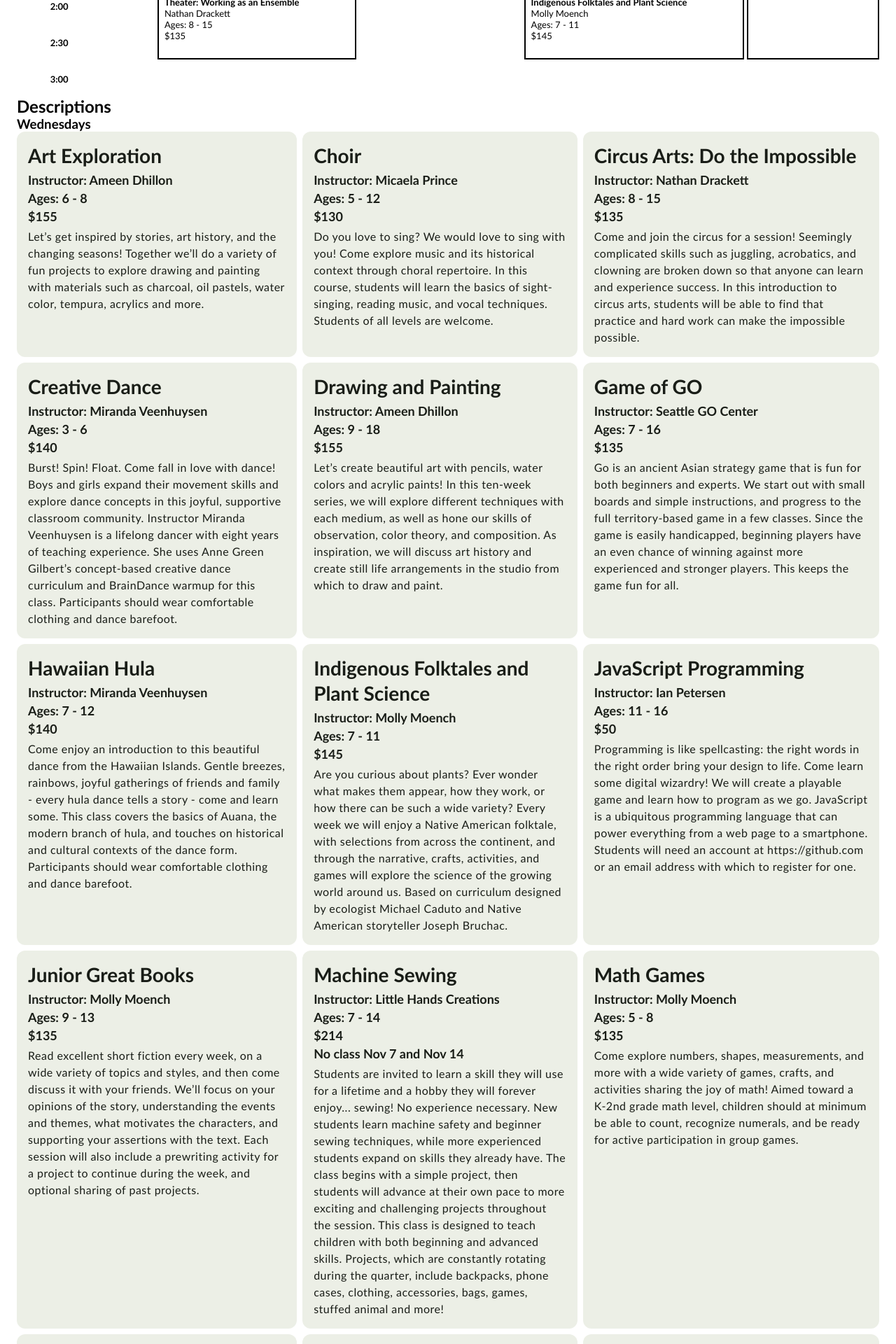
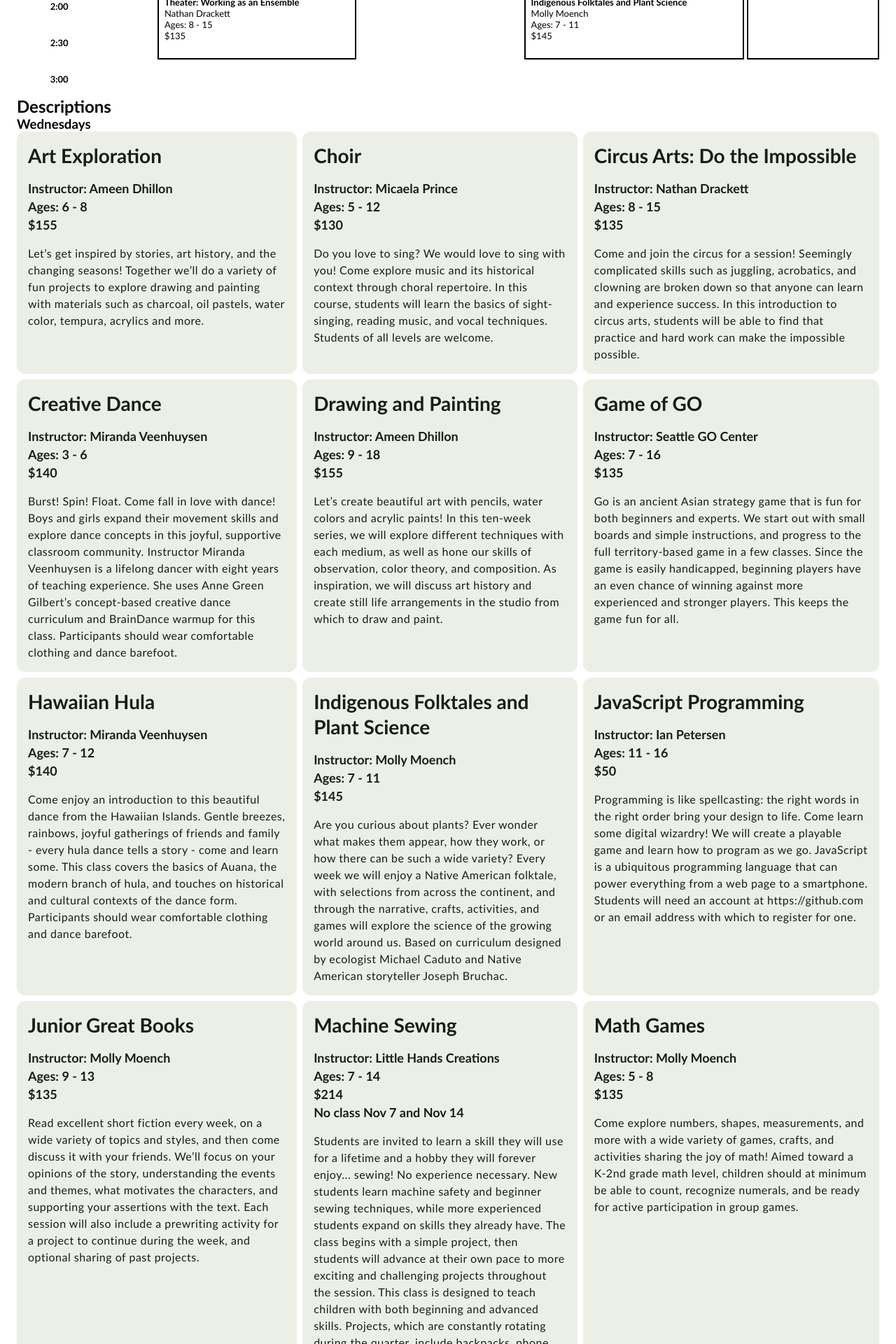
Before and after one commit to loyalheightshomeschool/loyalheightshomeschool.github.io, a Jekyll site: the page built from _quarters/2018-fall.html, in a window 1280 px wide. Shown: the part 705-2625 px from the top of the page at 70% size. Built offline with Jekyll 4.4.1, drawn with Linux system fonts in a browser that asks for light colours.

Commit message:
Update main.scss

```diff
--- a/_sass/main.scss
+++ b/_sass/main.scss
@@ -254,7 +254,7 @@ body {
 .class-description {
   display: flex;
   flex-direction: column;
-  gap: 4px;
+  gap: 16px;
   & .name {
     @include headline-small;
   }
```
